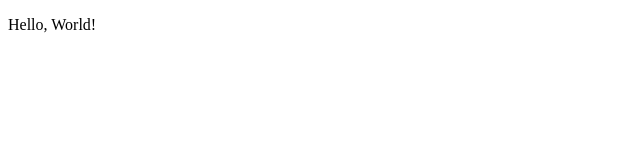
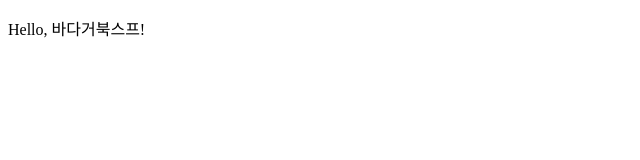
Before and after one commit to Sooooolhi/Sooooolhi.github.io, a plain HTML site: page index.html in a window 1280 px wide. Shown: the full height of the page, 0-640 px from the left. Drawn offline with Linux system fonts and the light colour scheme.

Commit message:
Update index.html
바다거북스프 인덱스 업데이트

```diff
--- a/index.html
+++ b/index.html
@@ -7,6 +7,6 @@
 	<title>Portfolio</title>
 </head>
 <body>
-  <p>Hello, World!</p>
+  <p>Hello, 바다거북스프!</p>
 </body>
 </html>
```
